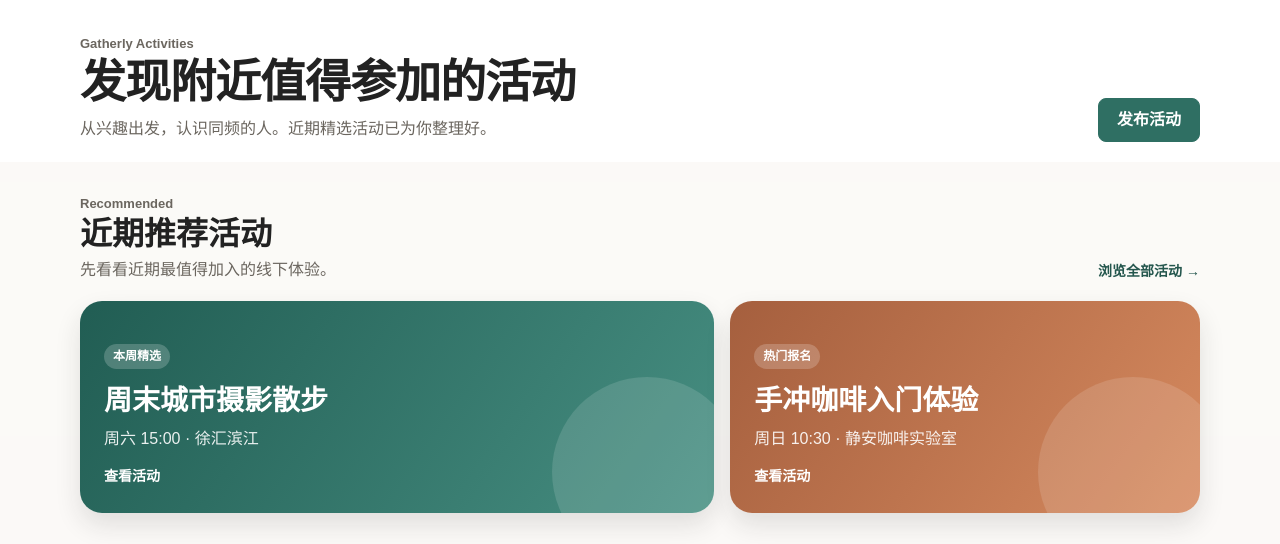
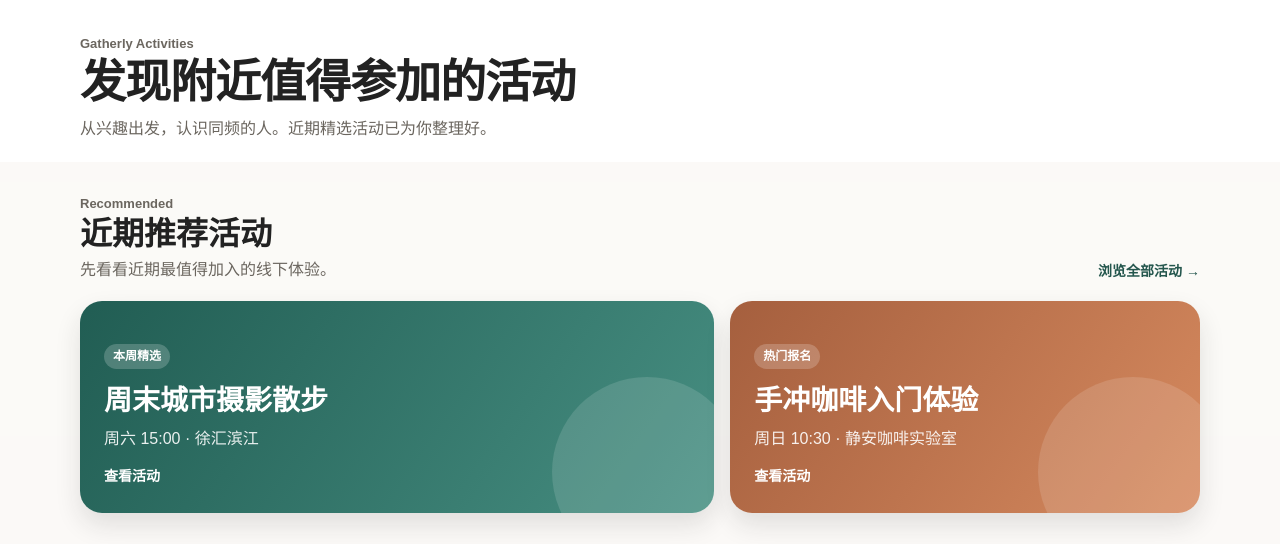
Before and after one commit to Chesssley/gatherly-web, a Flask app: page / in a window 1280 px wide. Shown: the part 73-617 px from the top of the page. Run offline with Flask 3, Linux system fonts and the light colour scheme; data that the repository does not hold is empty.

Commit message:
fix(UI-04): 删除首页重复发布活动按钮

```diff
--- a/app/templates/index.html
+++ b/app/templates/index.html
@@ -66,7 +66,6 @@
             <h1>发现附近值得参加的活动</h1>
             <p>从兴趣出发，认识同频的人。近期精选活动已为你整理好。</p>
         </div>
-        <a class="button" href="{{ url_for('activity.create_activity') }}">发布活动</a>
     </div>
 </section>
 
```
